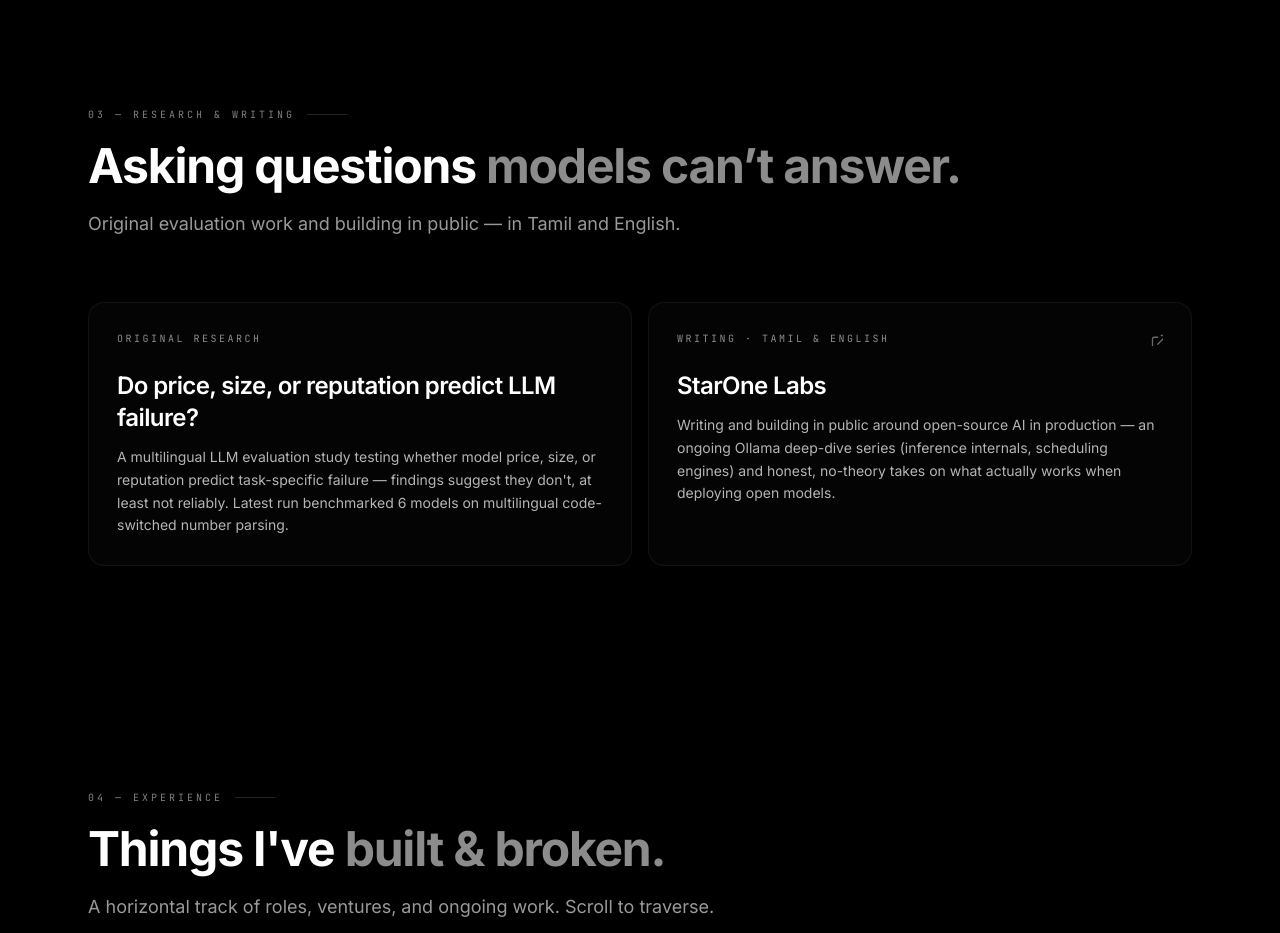
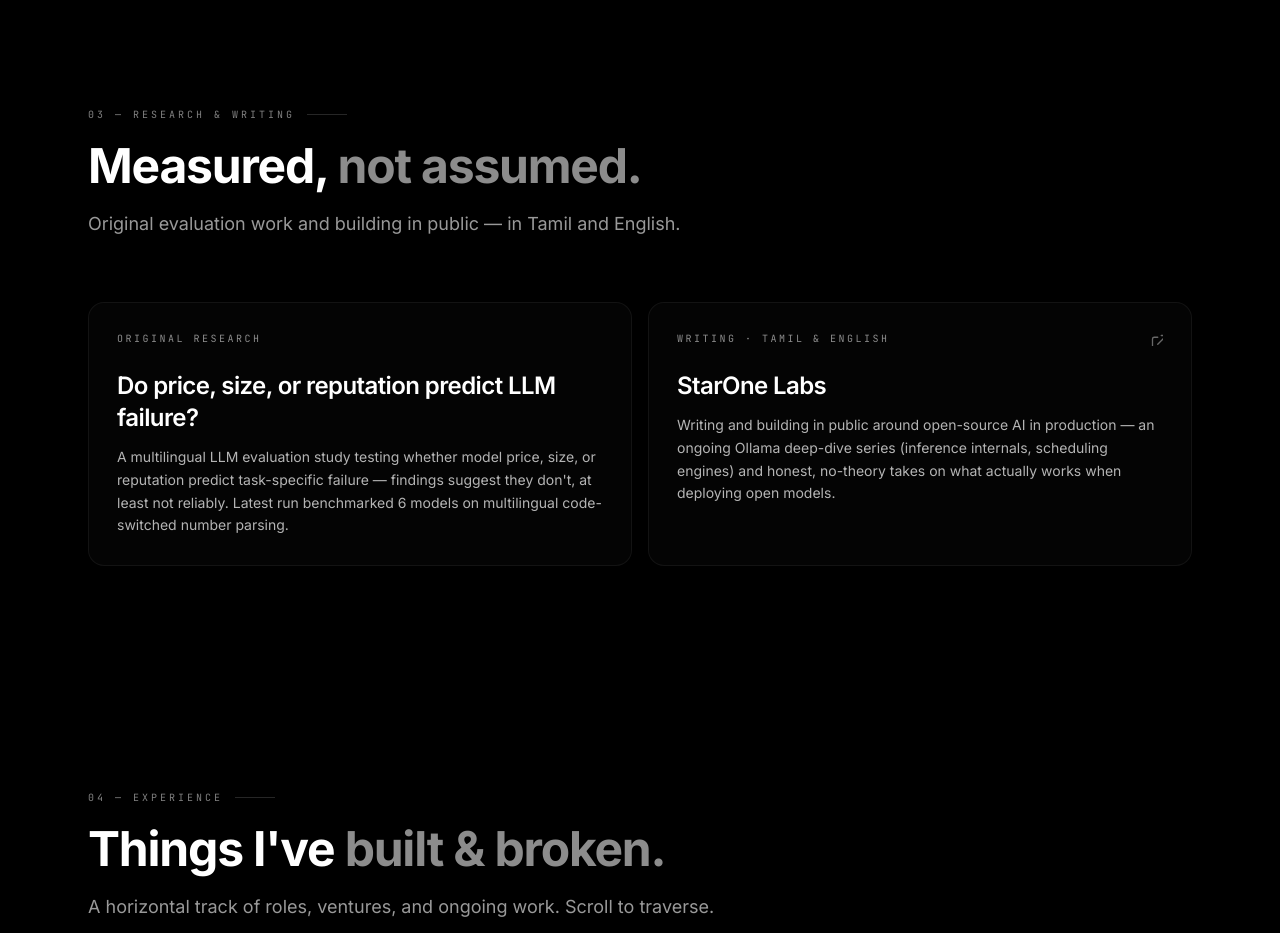
Before and after one commit to StarOne01/StarOne01.github.io, a Next.js app: page / in a window 1280 px wide. Shown: the part 1920-2853 px from the top of the page. Built offline with nearby package versions, Linux system fonts and the light colour scheme.

Commit message:
research title: measured, not assumed

```diff
--- a/src/components/sections/research.tsx
+++ b/src/components/sections/research.tsx
@@ -11,7 +11,7 @@ export default function Research() {
         eyebrow="03 — research & writing"
         title={
           <>
-            Asking questions <span className="text-white/55">models can&rsquo;t answer.</span>
+            Measured, <span className="text-white/55">not assumed.</span>
           </>
         }
         description="Original evaluation work and building in public — in Tamil and English."
```
